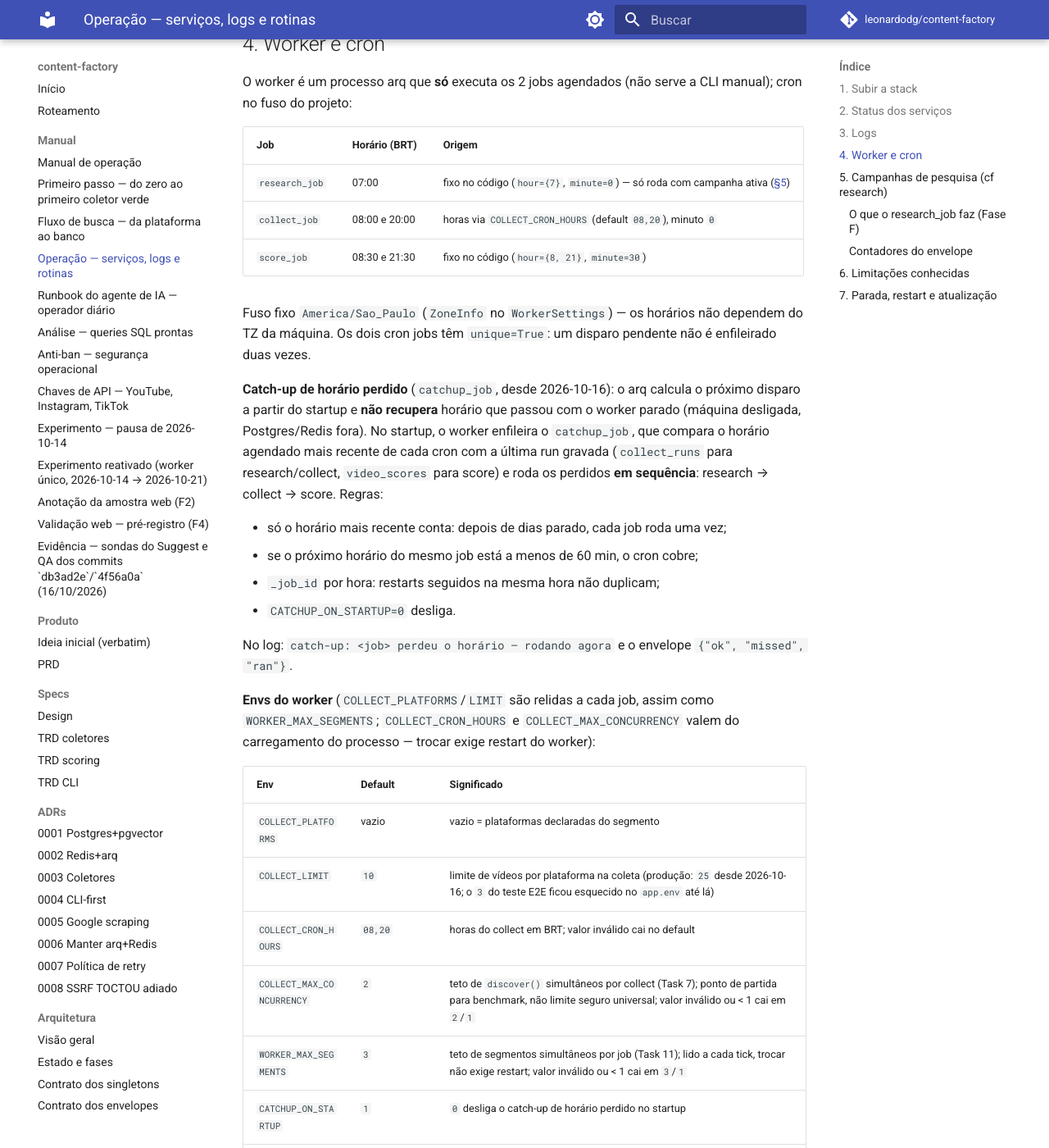
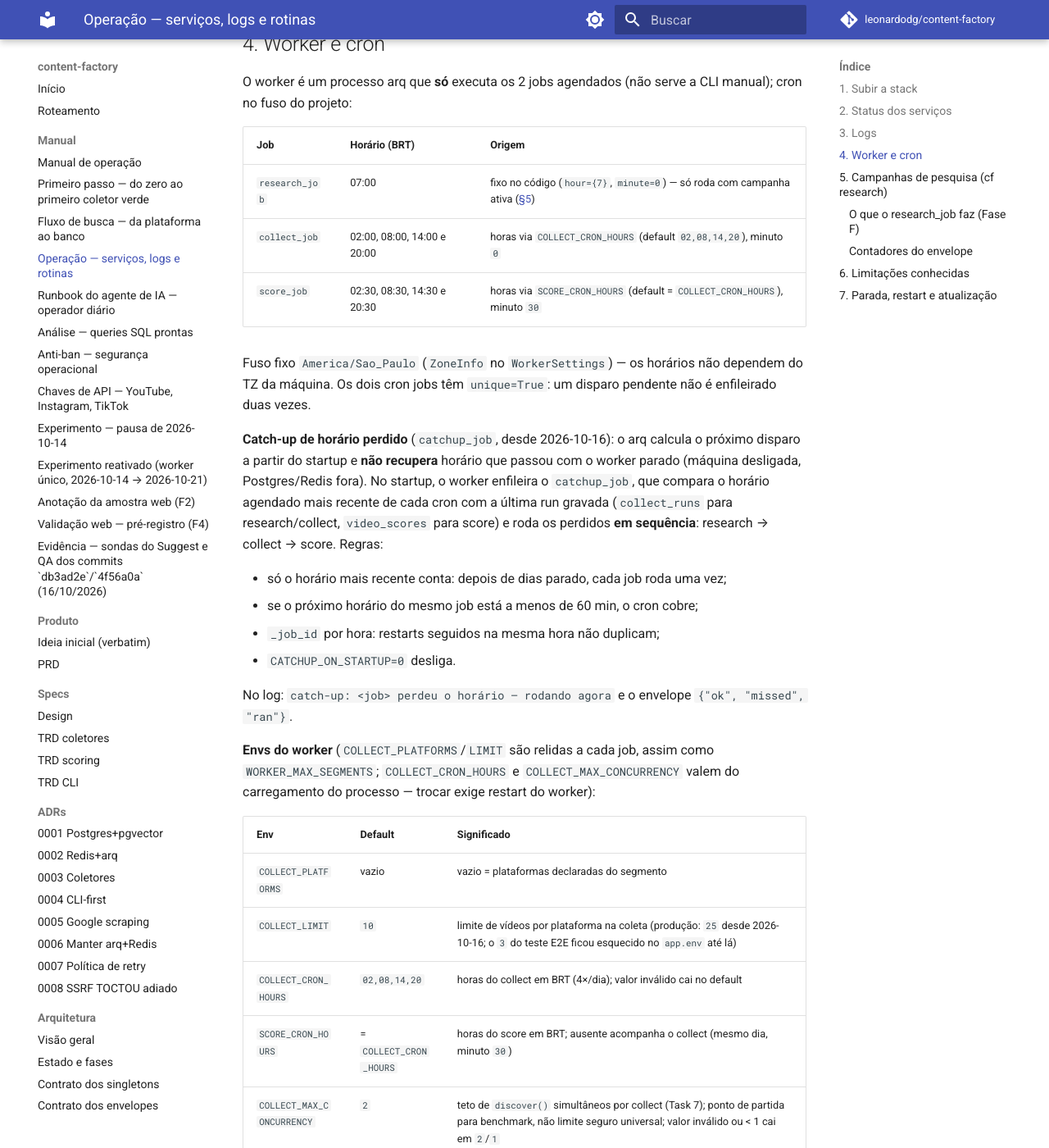
Before and after one commit to leonardodg/content-factory, an MkDocs documentation site: the page built from docs/manual/operacao.md, in a window 1280 px wide and 1400 px high, scrolled down 2964 px. Shown: the whole window at 82% size. Built offline with MkDocs 1.6.1 and Material for MkDocs 9.7.7, drawn with Linux system fonts in a browser that asks for light colours; comment, search, counter and statistics services are not loaded.

Commit message:
docs(worker): cron collect/score 4x/dia na operação e diagramas (R12)

```diff
--- a/docs/manual/operacao.md
+++ b/docs/manual/operacao.md
@@ -147,8 +147,8 @@ a CLI manual); cron no fuso do projeto:
 | Job | Horário (BRT) | Origem |
 |---|---|---|
 | `research_job` | 07:00 | fixo no código (`hour={7}`, `minute=0`) — só roda com campanha ativa ([§5](#5-campanhas-de-pesquisa-cf-research)) |
-| `collect_job` | 08:00 e 20:00 | horas via `COLLECT_CRON_HOURS` (default `08,20`), minuto `0` |
-| `score_job` | 08:30 e 21:30 | fixo no código (`hour={8, 21}`, `minute=30`) |
+| `collect_job` | 02:00, 08:00, 14:00 e 20:00 | horas via `COLLECT_CRON_HOURS` (default `02,08,14,20`), minuto `0` |
+| `score_job` | 02:30, 08:30, 14:30 e 20:30 | horas via `SCORE_CRON_HOURS` (default = `COLLECT_CRON_HOURS`), minuto `30` |
 
 Fuso fixo `America/Sao_Paulo` (`ZoneInfo` no `WorkerSettings`) — os horários
 não dependem do TZ da máquina. Os dois cron jobs têm `unique=True`: um
@@ -179,7 +179,8 @@ do processo — trocar exige restart do worker):
 |---|---|---|
 | `COLLECT_PLATFORMS` | vazio | vazio = plataformas declaradas do segmento |
 | `COLLECT_LIMIT` | `10` | limite de vídeos por plataforma na coleta (produção: `25` desde 2026-10-16; o `3` do teste E2E ficou esquecido no `app.env` até lá) |
-| `COLLECT_CRON_HOURS` | `08,20` | horas do collect em BRT; valor inválido cai no default |
+| `COLLECT_CRON_HOURS` | `02,08,14,20` | horas do collect em BRT (4×/dia); valor inválido cai no default |
+| `SCORE_CRON_HOURS` | = `COLLECT_CRON_HOURS` | horas do score em BRT; ausente acompanha o collect (mesmo dia, minuto `30`) |
 | `COLLECT_MAX_CONCURRENCY` | `2` | teto de `discover()` simultâneos por collect (Task 7); ponto de partida para benchmark, não limite seguro universal; valor inválido ou < 1 cai em `2`/`1` |
 | `WORKER_MAX_SEGMENTS` | `3` | teto de segmentos simultâneos por job (Task 11); lido a cada tick, trocar não exige restart; valor inválido ou < 1 cai em `3`/`1` |
 | `CATCHUP_ON_STARTUP` | `1` | `0` desliga o catch-up de horário perdido no startup |
```
Also changed, not shown: docs/diagram/fluxos.md (+2 -2 lines), docs/diagram/mapa-do-ciclo.md (+14 -16 lines), docs/manual/agentes.md (+2 -2 lines).
